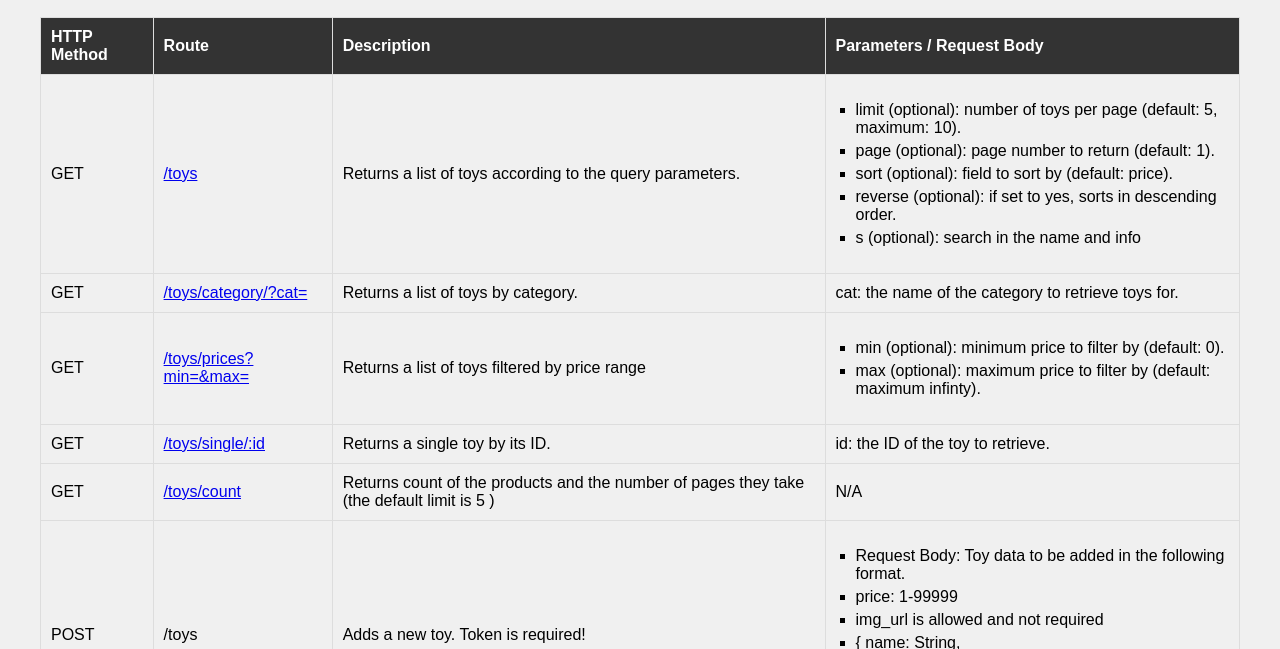
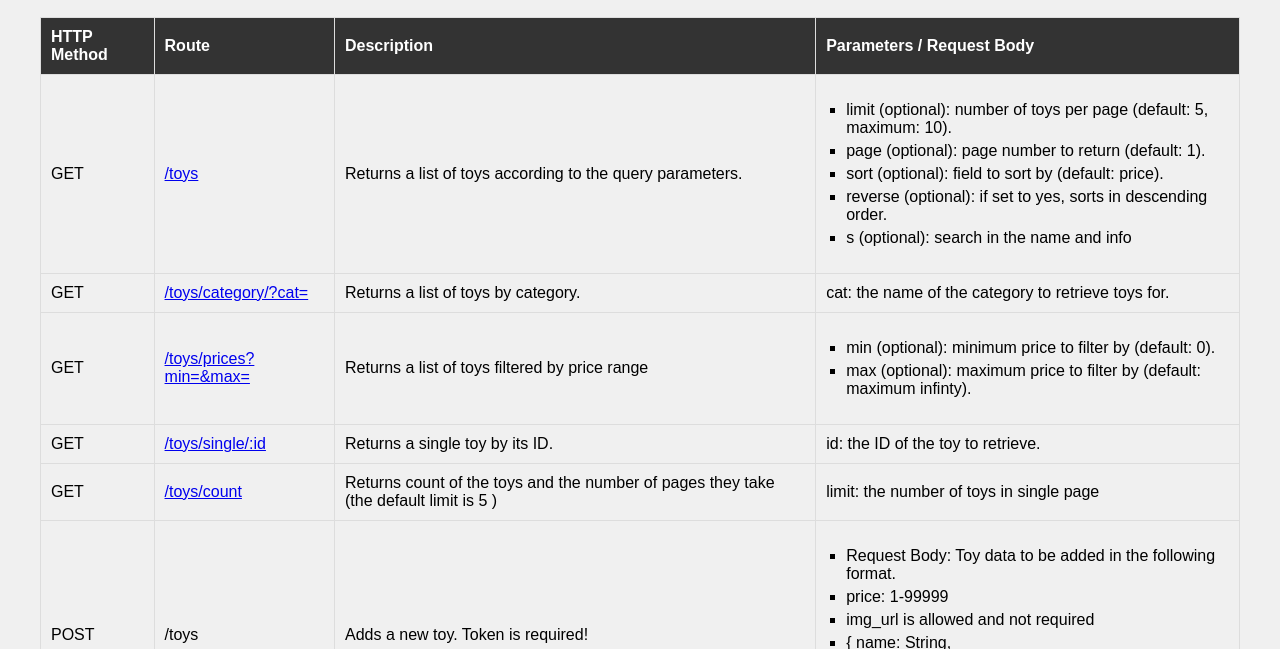
Before and after one commit to MICKY1011/toys_project, a website: page public/index.html in a window 1280 px wide. Shown: the part 151-800 px from the top of the page. Drawn offline with Linux system fonts and the light colour scheme.

Commit message:
Add files via upload

```diff
--- a/public/index.html
+++ b/public/index.html
@@ -64,8 +64,8 @@
       <tr>
         <td>GET</td>
         <td><a href="/toys/count/">/toys/count</a></td>
-        <td>Returns count of the products and the number of pages they take (the default limit is 5 )</td>
-        <td>N/A</td>
+        <td>Returns count of the toys and the number of pages they take (the default limit is 5 )</td>
+        <td>limit: the number of toys in single page</td>
       </tr>
       <tr>
         <td>POST</td>
```
